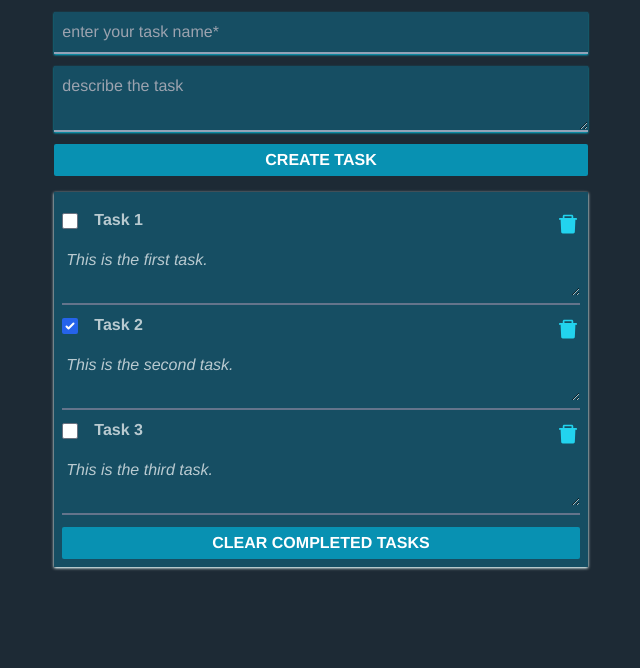
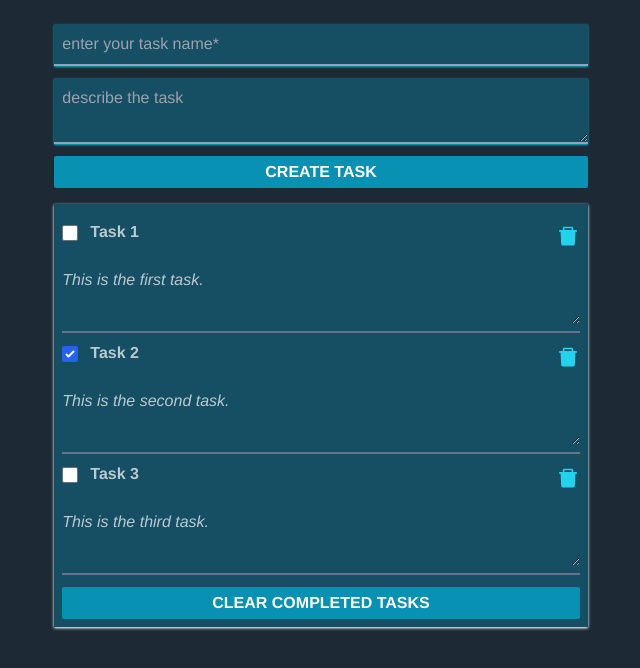
Before and after one commit to sarilusblaise/TaskMaster, a React (Create React App) app: page / in a window 1280 px wide. Shown: the top 668 px of the page, without its empty margins (319-959 px from the left). Built offline with nearby package versions, Linux system fonts and the light colour scheme.

Commit message:
fix main element padding and focus in task item

```diff
--- a/package.json
+++ b/package.json
@@ -15,7 +15,7 @@
   },
   "scripts": {
     "start": "react-scripts start",
-    "build": "react-scripts build",
+    "build": "CI=true react-scripts build",
     "test": "react-scripts test",
     "eject": "react-scripts eject"
   },
--- a/src/components/TaskList.js
+++ b/src/components/TaskList.js
@@ -27,7 +27,7 @@ export default function TaskList() {
     <section className="task-welcome">
       <p>
         Welcome to taskMaster, please fill out the form below and press the
-        CREATE TASK button to create your first task.
+        CREATE TASK button to create your tasks.
       </p>
       <div className="task-img-container">
         <img src={kidTaskMaster} alt="kid character" />
--- a/src/styles/styles.css
+++ b/src/styles/styles.css
@@ -22,7 +22,7 @@ body {
 }
 
 main {
-  @apply py-3 font-sans;
+  @apply py-6 font-sans;
   max-width: 100vw;
   overflow-x: hidden;
 }
@@ -88,7 +88,7 @@ main {
 }
 .task__input-text,
 .task__textarea {
-  @apply bg-transparent pl-1 /*focus:outline-none*/;
+  @apply bg-transparent pr-1 focus:outline-none;
 }
 
 .task__input-text {
@@ -98,7 +98,7 @@ main {
   @apply form-checkbox mr-3 rounded-sm;
 }
 .task__textarea {
-  @apply w-full italic;
+  @apply w-full italic py-2;
   overflow-y: hidden;
 }
 
```
